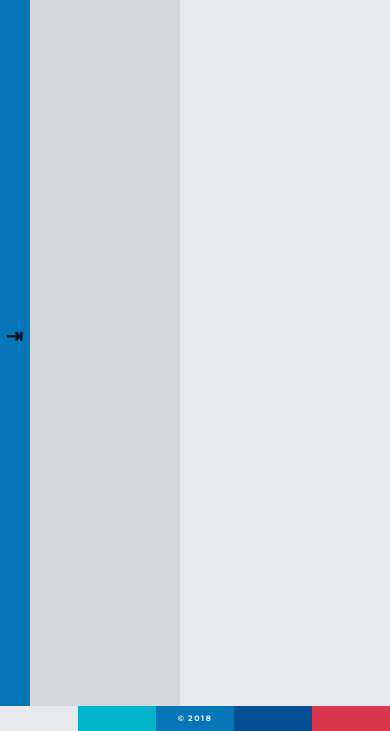
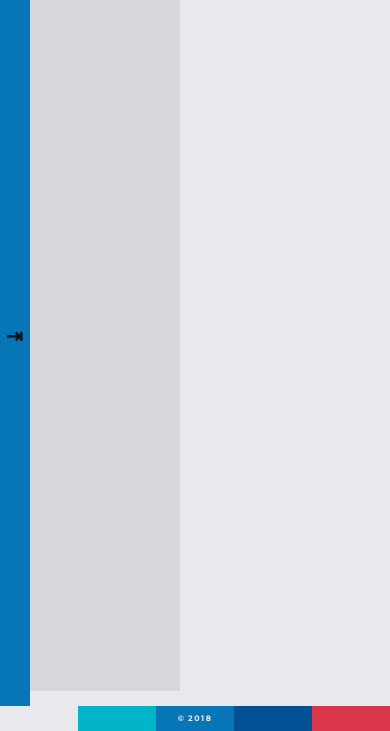
Before and after one commit to MichelleBlanchette/nelson-app, a plain HTML site: page index.html in a window 390 px wide. Shown: the part 113-844 px from the top of the page. Drawn offline with Linux system fonts and the light colour scheme.

Commit message:
Fixed svg's overlapping 15px tall horizontal scrollbar.

```diff
--- a/css/scss/_responsive.scss
+++ b/css/scss/_responsive.scss
@@ -120,7 +120,7 @@ $slide-left: left 0.7s;
 	}
 
 	#chart-panel svg {
-		height: calc(87.5vh - 300px - 16px);
+		height: calc(87.5vh - 100px - 15px) !important;
 	}
 
 	#chart-panel #guide-labels {
```
Also changed, not shown: css/main.css, 1 other file.
